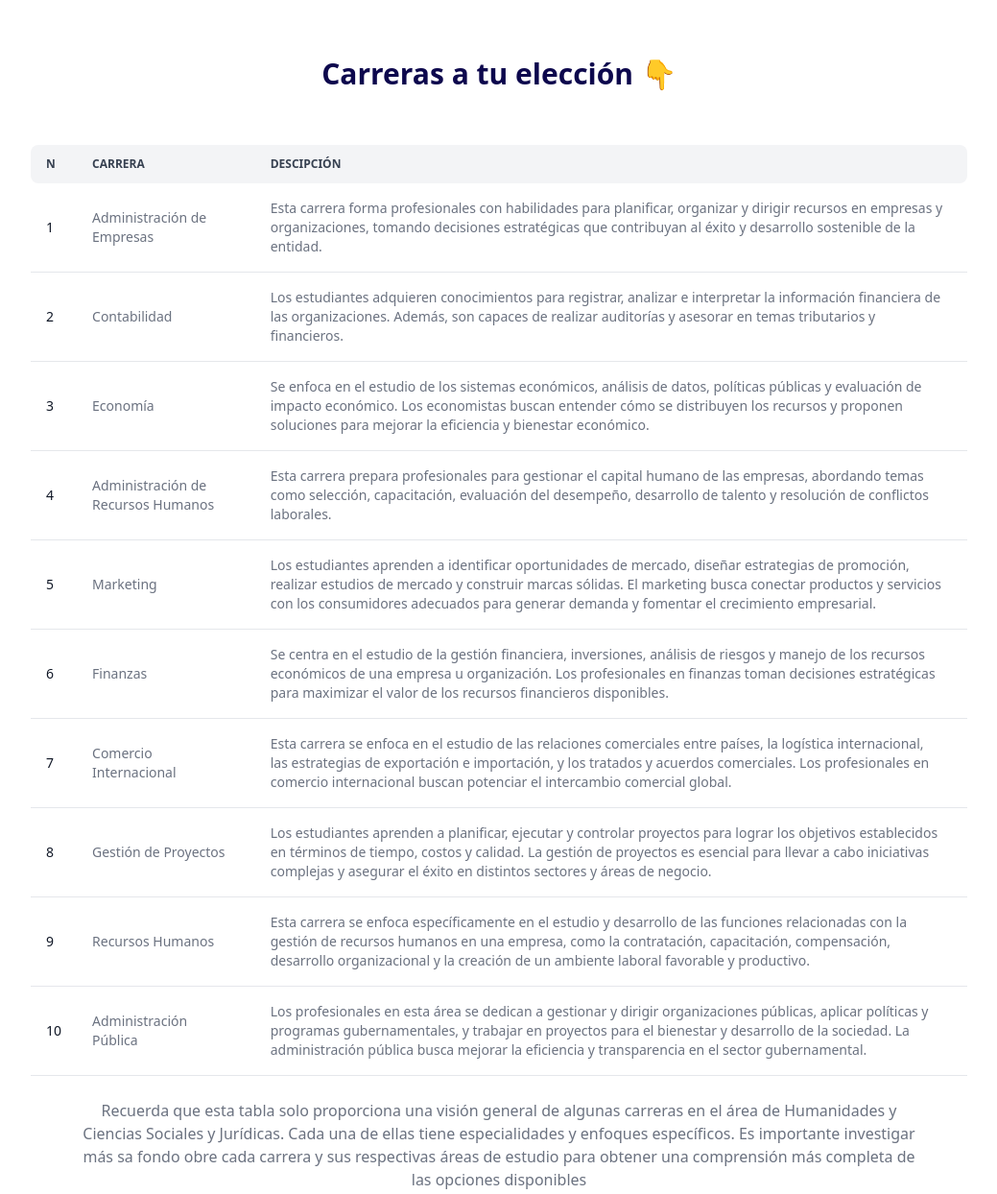
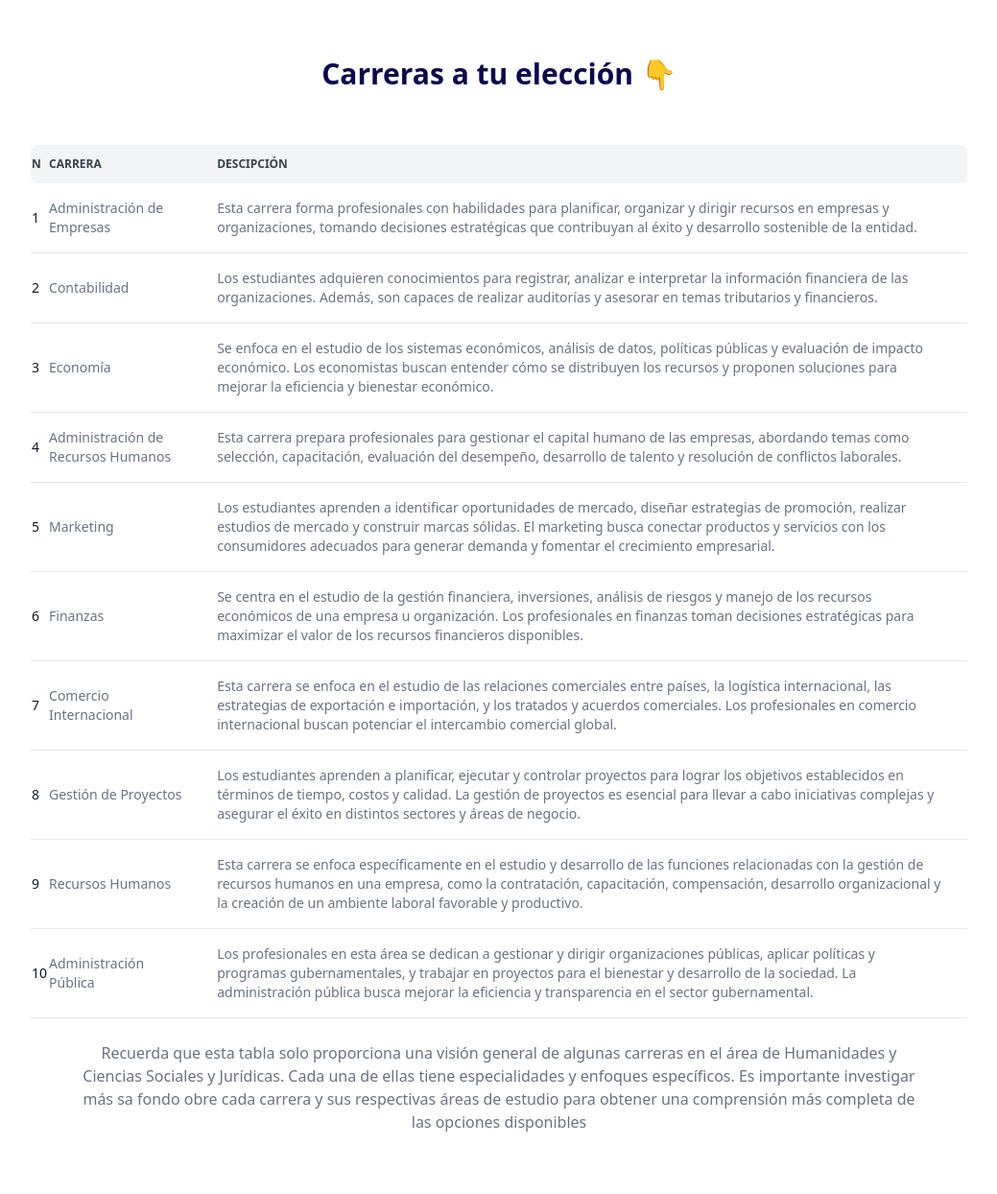
Before and after one commit to rreyesarciniegas22/ugtesting, a website: page src/respuestas/administrativa.html in a window 1280 px wide. Shown: the part 1375-2619 px from the top of the page at 96% size, without its empty margins (120-1159 px from the left). Drawn offline with Linux system fonts and the light colour scheme.

Commit message:
de px-4 a px-3

```diff
--- a/src/respuestas/administrativa.html
+++ b/src/respuestas/administrativa.html
@@ -14,7 +14,7 @@
 
         <!-- Navbar -->
         <nav class="relative bg-[#0D084D] dark:bg-gray-900">
-            <div class="container px-4 py-8 mx-auto md:flex md:justify-between md:items-center">
+            <div class="container px-3 py-8 mx-auto md:flex md:justify-between md:items-center">
 
                 <!-- Logo -->
                 <div class="flex justify-center items-center md:justify-start">
@@ -70,8 +70,8 @@
                 <table class="text-sm text-left text-gray-500 dark:text-gray-400 cursor-pointer">
                     <thead class="text-xs text-gray-700 uppercase bg-gray-100 dark:bg-gray-700 dark:text-gray-400">
                         <tr>
-                            <th scope="col" class="px-4 py-3 rounded-l-lg ">N</th>
-                            <th scope="col" class="px-4 py-3">carrera</th>
+                            <th scope="col" class="px-3 py-3 rounded-l-lg ">N</th>
+                            <th scope="col" class="px-3 py-3">carrera</th>
                             <th scope="col" class="px-6 py-3 rounded-r-lg">Descipción</th>
                         </tr>
                     </thead>
@@ -79,8 +79,8 @@
                         <tr
                             class="bg-white dark:bg-gray-800 border-b transition duration-300 ease-in-out hover:bg-neutral-100 dark:border-neutral-500 dark:hover:bg-neutral-600">
                             <th scope="row"
-                                class="px-4 py-4 font-medium text-gray-900 whitespace-nowrap dark:text-white">1</th>
-                            <td class="px-4 py-4">Administración de Empresas</td>
+                                class="px-3 py-4 font-medium text-gray-900 whitespace-nowrap dark:text-white">1</th>
+                            <td class="px-3 py-4">Administración de Empresas</td>
                             <td class="px-6 py-4">Esta carrera forma profesionales con habilidades para planificar,
                                 organizar y dirigir recursos en empresas y organizaciones, tomando decisiones
                                 estratégicas que contribuyan al éxito y desarrollo sostenible de la entidad.</td>
@@ -89,8 +89,8 @@
                         <tr
                             class="bg-white dark:bg-gray-800 border-b transition duration-300 ease-in-out hover:bg-neutral-100 dark:border-neutral-500 dark:hover:bg-neutral-600">
                             <th scope="row"
-                                class="px-4 py-4 font-medium text-gray-900 whitespace-nowrap dark:text-white">2</th>
-                            <td class="px-4 py-4">Contabilidad</td>
+                                class="px-3 py-4 font-medium text-gray-900 whitespace-nowrap dark:text-white">2</th>
+                            <td class="px-3 py-4">Contabilidad</td>
                             <td class="px-6 py-4">Los estudiantes adquieren conocimientos para registrar, analizar e
                                 interpretar la información financiera de las organizaciones. Además, son capaces de
                                 realizar auditorías y asesorar en temas tributarios y financieros.</td>
@@ -99,8 +99,8 @@
                         <tr
                             class="bg-white dark:bg-gray-800 border-b transition duration-300 ease-in-out hover:bg-neutral-100 dark:border-neutral-500 dark:hover:bg-neutral-600">
                             <th scope="row"
-                                class="px-4 py-4 font-medium text-gray-900 whitespace-nowrap dark:text-white">3</th>
-                            <td class="px-4 py-4">Economía</td>
+                                class="px-3 py-4 font-medium text-gray-900 whitespace-nowrap dark:text-white">3</th>
+                            <td class="px-3 py-4">Economía</td>
                             <td class="px-6 py-4">Se enfoca en el estudio de los sistemas económicos, análisis de datos,
                                 políticas públicas y evaluación de impacto económico. Los economistas buscan entender
                                 cómo se distribuyen los recursos y proponen soluciones para mejorar la eficiencia y
@@ -111,8 +111,8 @@
                         <tr
                             class="bg-white dark:bg-gray-800 border-b transition duration-300 ease-in-out hover:bg-neutral-100 dark:border-neutral-500 dark:hover:bg-neutral-600">
                             <th scope="row"
-                                class="px-4 py-4 font-medium text-gray-900 whitespace-nowrap dark:text-white">4</th>
-                            <td class="px-4 py-4">Administración de Recursos Humanos</td>
+                                class="px-3 py-4 font-medium text-gray-900 whitespace-nowrap dark:text-white">4</th>
+                            <td class="px-3 py-4">Administración de Recursos Humanos</td>
                             <td class="px-6 py-4">Esta carrera prepara profesionales para gestionar el capital humano de
                                 las empresas, abordando temas como selección, capacitación, evaluación del desempeño,
                                 desarrollo de talento y resolución de conflictos laborales.
@@ -122,8 +122,8 @@
                         <tr
                             class="bg-white dark:bg-gray-800 border-b transition duration-300 ease-in-out hover:bg-neutral-100 dark:border-neutral-500 dark:hover:bg-neutral-600">
                             <th scope="row"
-                                class="px-4 py-4 font-medium text-gray-900 whitespace-nowrap dark:text-white">5</th>
-                            <td class="px-4 py-4">Marketing</td>
+                                class="px-3 py-4 font-medium text-gray-900 whitespace-nowrap dark:text-white">5</th>
+                            <td class="px-3 py-4">Marketing</td>
                             <td class="px-6 py-4">Los estudiantes aprenden a identificar oportunidades de mercado,
                                 diseñar estrategias de promoción, realizar estudios de mercado y construir marcas
                                 sólidas. El marketing busca conectar productos y servicios con los consumidores
@@ -134,8 +134,8 @@
                         <tr
                             class="bg-white dark:bg-gray-800 border-b transition duration-300 ease-in-out hover:bg-neutral-100 dark:border-neutral-500 dark:hover:bg-neutral-600">
                             <th scope="row"
-                                class="px-4 py-4 font-medium text-gray-900 whitespace-nowrap dark:text-white">6</th>
-                            <td class="px-4 py-4">Finanzas</td>
+                                class="px-3 py-4 font-medium text-gray-900 whitespace-nowrap dark:text-white">6</th>
+                            <td class="px-3 py-4">Finanzas</td>
                             <td class="px-6 py-4">Se centra en el estudio de la gestión financiera, inversiones,
                                 análisis de riesgos y manejo de los recursos económicos de una empresa u organización.
                                 Los profesionales en finanzas toman decisiones estratégicas para maximizar el valor de
@@ -146,8 +146,8 @@
                         <tr
                             class="bg-white dark:bg-gray-800 border-b transition duration-300 ease-in-out hover:bg-neutral-100 dark:border-neutral-500 dark:hover:bg-neutral-600">
                             <th scope="row"
-                                class="px-4 py-4 font-medium text-gray-900 whitespace-nowrap dark:text-white">7</th>
-                            <td class="px-4 py-4">Comercio Internacional </td>
+                                class="px-3 py-4 font-medium text-gray-900 whitespace-nowrap dark:text-white">7</th>
+                            <td class="px-3 py-4">Comercio Internacional </td>
                             <td class="px-6 py-4">Esta carrera se enfoca en el estudio de las relaciones comerciales
                                 entre países, la logística internacional, las estrategias de exportación e importación,
                                 y los tratados y acuerdos comerciales. Los profesionales en comercio internacional
@@ -158,8 +158,8 @@
                         <tr
                             class="bg-white dark:bg-gray-800 border-b transition duration-300 ease-in-out hover:bg-neutral-100 dark:border-neutral-500 dark:hover:bg-neutral-600">
                             <th scope="row"
-                                class="px-4 py-4 font-medium text-gray-900 whitespace-nowrap dark:text-white">8</th>
-                            <td class="px-4 py-4">Gestión de Proyectos </td>
+                                class="px-3 py-4 font-medium text-gray-900 whitespace-nowrap dark:text-white">8</th>
+                            <td class="px-3 py-4">Gestión de Proyectos </td>
                             <td class="px-6 py-4">Los estudiantes aprenden a planificar, ejecutar y controlar proyectos
                                 para lograr los objetivos establecidos en términos de tiempo, costos y calidad. La
                                 gestión de proyectos es esencial para llevar a cabo iniciativas complejas y asegurar el
@@ -170,8 +170,8 @@
                         <tr
                             class="bg-white dark:bg-gray-800 border-b transition duration-300 ease-in-out hover:bg-neutral-100 dark:border-neutral-500 dark:hover:bg-neutral-600">
                             <th scope="row"
-                                class="px-4 py-4 font-medium text-gray-900 whitespace-nowrap dark:text-white">9</th>
-                            <td class="px-4 py-4">Recursos Humanos </td>
+                                class="px-3 py-4 font-medium text-gray-900 whitespace-nowrap dark:text-white">9</th>
+                            <td class="px-3 py-4">Recursos Humanos </td>
                             <td class="px-6 py-4">Esta carrera se enfoca específicamente en el estudio y desarrollo de
                                 las funciones relacionadas con la gestión de recursos humanos en una empresa, como la
                                 contratación, capacitación, compensación, desarrollo organizacional y la creación de un
@@ -182,8 +182,8 @@
                         <tr
                             class="bg-white dark:bg-gray-800 border-b transition duration-300 ease-in-out hover:bg-neutral-100 dark:border-neutral-500 dark:hover:bg-neutral-600">
                             <th scope="row"
-                                class="px-4 py-4 font-medium text-gray-900 whitespace-nowrap dark:text-white">10</th>
-                            <td class="px-4 py-4">Administración Pública </td>
+                                class="px-3 py-4 font-medium text-gray-900 whitespace-nowrap dark:text-white">10</th>
+                            <td class="px-3 py-4">Administración Pública </td>
                             <td class="px-6 py-4">Los profesionales en esta área se dedican a gestionar y dirigir
                                 organizaciones públicas, aplicar políticas y programas gubernamentales, y trabajar en
                                 proyectos para el bienestar y desarrollo de la sociedad. La administración pública busca
```
